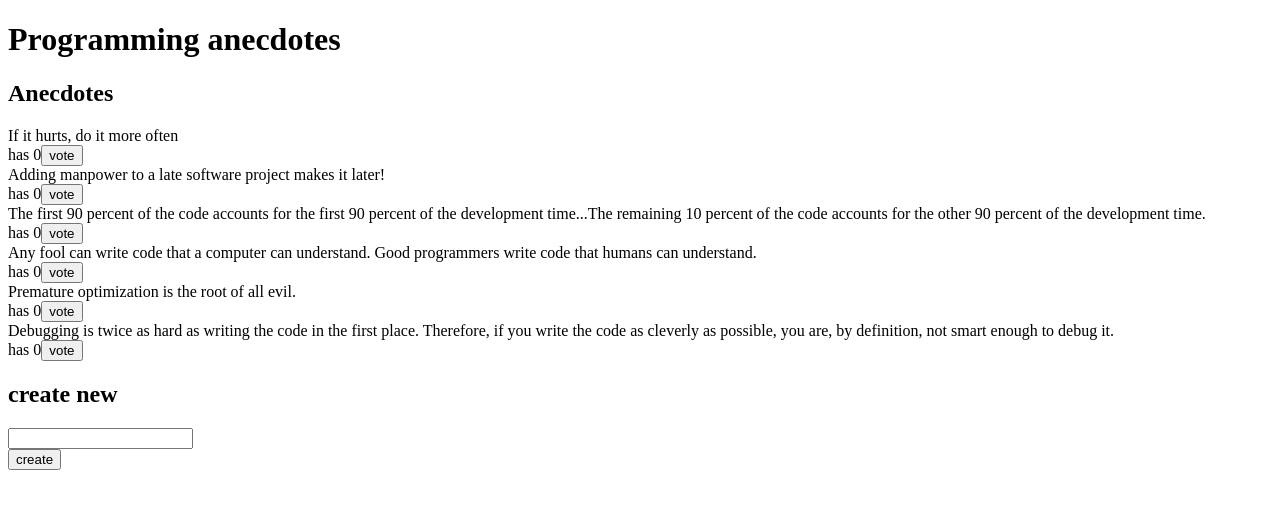
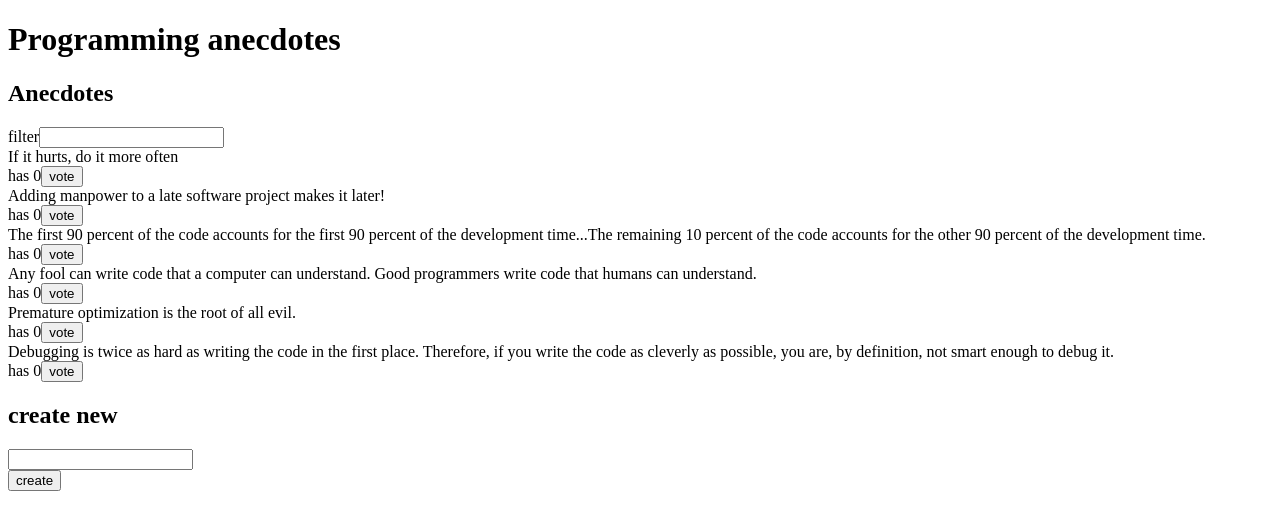
Before and after one commit to FummiTaksi/redux-anecdotes, a React (Create React App) app in the folder redux-anecdotes-v2/: page / in a window 1280 px wide. Shown: the top 530 px of the page. Built offline with nearby package versions, Linux system fonts and the light colour scheme.

Commit message:
filtering works

```diff
--- a/redux-anecdotes-v2/src/App.js
+++ b/redux-anecdotes-v2/src/App.js
@@ -6,7 +6,6 @@ import AnecdoteList from './components/AnecdoteList'
 class App extends React.Component {
 
   render() {
-    const anecdotes = this.props.store.getState()
       return (
         <div>
           <h1>Programming anecdotes</h1>
--- a/redux-anecdotes-v2/src/components/AnecdoteList.js
+++ b/redux-anecdotes-v2/src/components/AnecdoteList.js
@@ -1,19 +1,37 @@
 import React from 'react'
 import {anecdoteVote} from '../reducers/anecdoteReducer'
 import {notificationChange} from '../reducers/notificationReducer'
+import FilterForm from './FilterForm'
 
 class AnecdoteList extends React.Component {
 
   voteAnecdote = (anecdote) => {
     this.props.store.dispatch(anecdoteVote(anecdote.id))
     this.props.store.dispatch(notificationChange("you voted '" + anecdote.content + "'"))
+  }
 
+
+  filterContainsInAnecdote = (filter,anecdote) => {
+    const filterLowCase = filter.toLowerCase();
+    const anecdoteLowCase = anecdote.toLowerCase();
+    return anecdoteLowCase.includes(filterLowCase);
+}
+
+  makeFilteredList = () => {
+    const state = this.props.store.getState()
+    const anecdotes = state.anecdotes
+    const filter = state.filter
+    return anecdotes.filter((anecdote) => {
+      return this.filterContainsInAnecdote(filter, anecdote.content)
+    })
   }
   render() {
-    const anecdotes = this.props.store.getState().anecdotes
+    const anecdotes = this.makeFilteredList()
     return (
       <div>
         <h2>Anecdotes</h2>
+        <FilterForm store={this.props.store}/>
+
         {anecdotes.sort((a, b) => b.votes - a.votes).map(anecdote =>
           <div key={anecdote.id}>
             <div>
--- /dev/null
+++ b/redux-anecdotes-v2/src/components/FilterForm.js
@@ -0,0 +1,19 @@
+import React from 'react'
+import {filterChange} from '../reducers/filterReducer'
+
+class AnecdoteForm extends React.Component {
+
+  handleChange = (e) => {
+    this.props.store.dispatch(filterChange(e.target.value))
+  }
+   render() {
+     return (
+       <div>
+        filter
+        <input onChange = {this.handleChange}/>
+      </div>
+     )
+   }
+}
+
+export default AnecdoteForm
--- a/redux-anecdotes-v2/src/index.js
+++ b/redux-anecdotes-v2/src/index.js
@@ -4,10 +4,12 @@ import { createStore, combineReducers } from 'redux'
 import App from './App';
 import anecdoteReducer from './reducers/anecdoteReducer'
 import notificationReducer from './reducers/notificationReducer'
+import filterReducer from './reducers/filterReducer'
 
 const reducer = combineReducers({
   anecdotes: anecdoteReducer,
-  notification: notificationReducer
+  notification: notificationReducer,
+  filter: filterReducer
 })
 
 const store = createStore(reducer)
--- /dev/null
+++ b/redux-anecdotes-v2/src/reducers/filterReducer.js
@@ -0,0 +1,17 @@
+const initialState = ''
+
+const reducer = (store = initialState, action) => {
+    if (action.type === 'CHANGE_FILTER') {
+        return action.filter
+    }
+    return store
+}
+
+export const filterChange = (filter) => {
+    return {
+        type: 'CHANGE_FILTER',
+        filter: filter
+    }
+}
+
+export default reducer
--- a/redux-anecdotes-v2/src/reducers/notificationReducer.js
+++ b/redux-anecdotes-v2/src/reducers/notificationReducer.js
@@ -1,7 +1,7 @@
-const initialState = "Welcome to anecdote-app"
+const initialState = ""
 
 const reducer = (store = initialState, action) => {
-    if (action.type === 'CHANGE') {
+    if (action.type === 'CHANGE_NOTIFICATION') {
         return action.message
     }
     return store
@@ -9,7 +9,7 @@ const reducer = (store = initialState, action) => {
 
 export const notificationChange = (message) => {
     return {
-        type: 'CHANGE',
+        type: 'CHANGE_NOTIFICATION',
         message: message
     }
 }
```
Lines whose indentation alone changed are shown as unchanged.
